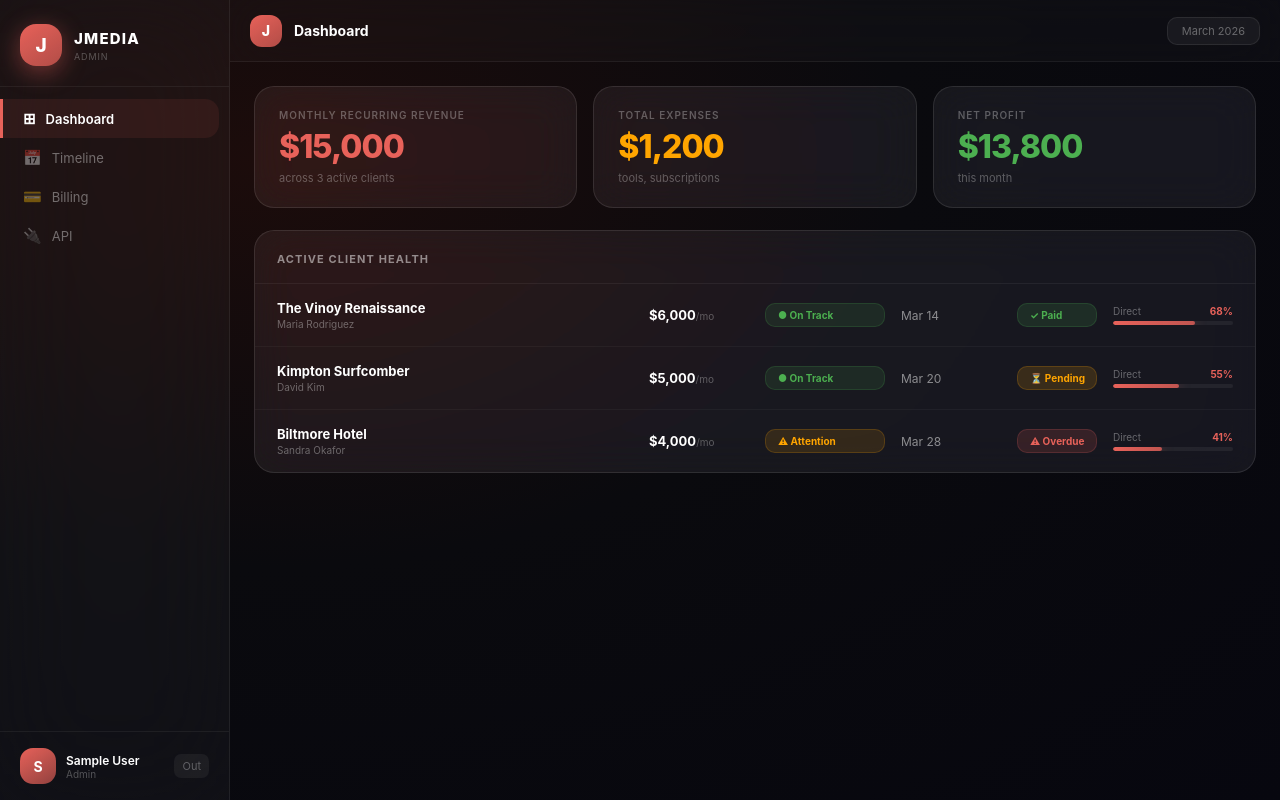
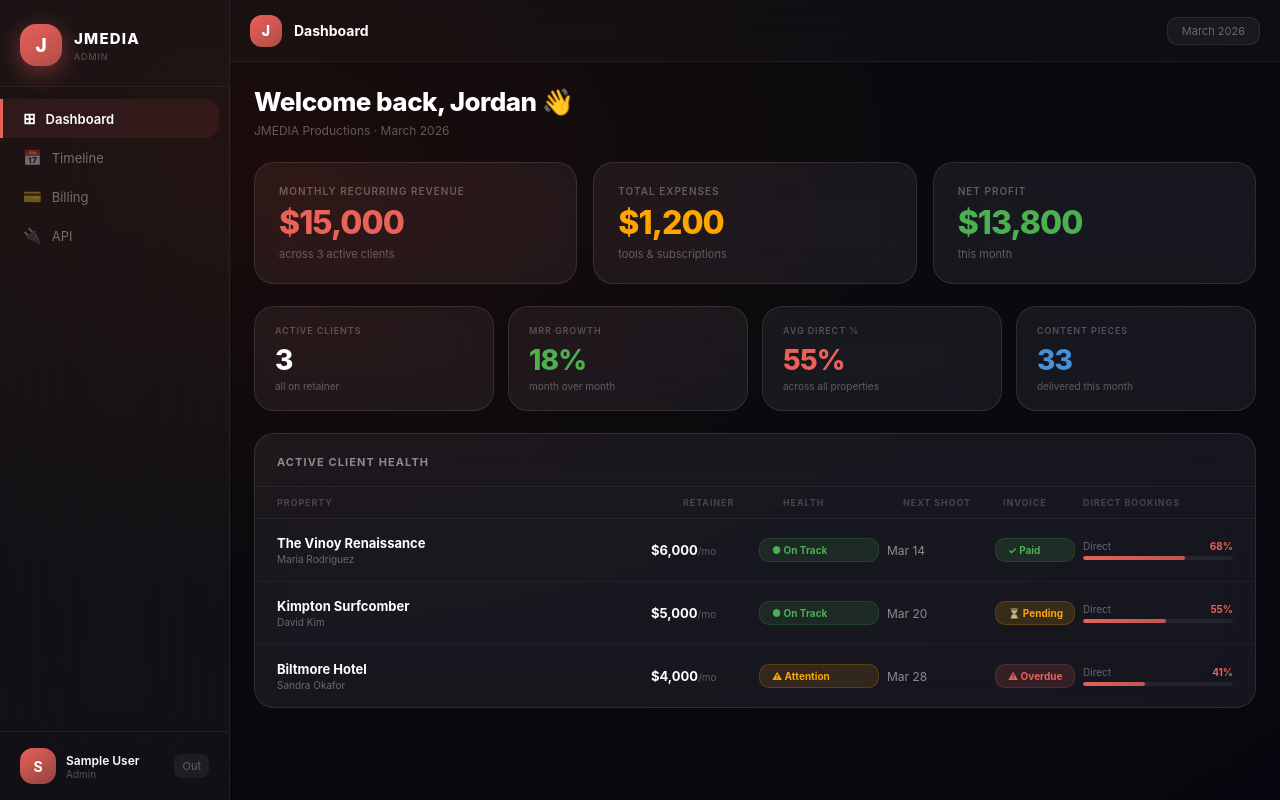
Before and after one commit to Jroberson27/jmedia-portal, a Next.js app: page /admin/dashboard in a window 1280 px wide. Built offline with nearby package versions, Linux system fonts and the light colour scheme; sample sign-in values are in the browser's storage.

Commit message:
Update AdminDashboard.js

```diff
--- a/components/views/AdminDashboard.js
+++ b/components/views/AdminDashboard.js
@@ -1,3 +1,97 @@
-// Full component code from this session
-// Drop in the complete AdminDashboard component code here
-export { default } from './AdminDashboardFull';
+import { useState } from 'react';
+import { CLIENTS, INVOICES } from '../../lib/data';
+import { CORAL, SUCCESS, WARNING, INFO, glass, FONT } from '../../lib/design';
+import AnimatedNumber from '../shared/AnimatedNumber';
+import AnimatedBar from '../shared/AnimatedBar';
+import StatusBadge from '../shared/StatusBadge';
+
+export default function AdminDashboard() {
+  const clients = Object.values(CLIENTS);
+  const mrr = clients.reduce((s,c) => s+c.retainer, 0);
+  const expenses = 1200;
+  const net = mrr - expenses;
+
+  return (
+    <div style={{ color:'#fff', fontFamily:FONT }}>
+      <style>{`
+        .admin-kpi-grid { display: grid; grid-template-columns: repeat(3,1fr); gap: 16px; margin-bottom: 22px; }
+        .admin-stat-grid { display: grid; grid-template-columns: repeat(4,1fr); gap: 14px; margin-bottom: 22px; }
+        .admin-table-row { display: grid; grid-template-columns: 1fr 100px 120px 100px 80px 150px; align-items: center; padding: 16px 22px; gap: 8px; }
+        .admin-table-head { display: grid; grid-template-columns: 1fr 100px 120px 100px 80px 150px; padding: 10px 22px; border-bottom: 1px solid rgba(255,255,255,0.06); }
+        @media (max-width: 768px) {
+          .admin-kpi-grid { grid-template-columns: 1fr !important; }
+          .admin-stat-grid { grid-template-columns: repeat(2,1fr) !important; }
+          .admin-table-row { grid-template-columns: 1fr 1fr !important; }
+          .admin-table-head { display: none !important; }
+        }
+      `}</style>
+
+      <div style={{ marginBottom:24 }}>
+        <div style={{ fontSize:26, fontWeight:800, letterSpacing:'-0.02em' }}>Welcome back, Jordan 👋</div>
+        <div style={{ fontSize:12, color:'rgba(255,255,255,0.32)', marginTop:6 }}>JMEDIA Productions · March 2026</div>
+      </div>
+
+      {/* MRR Strip */}
+      <div className="admin-kpi-grid">
+        {[
+          { label:'Monthly Recurring Revenue', value:mrr,      prefix:'$', color:CORAL,   sub:'across 3 active clients' },
+          { label:'Total Expenses',             value:expenses, prefix:'$', color:WARNING, sub:'tools & subscriptions' },
+          { label:'Net Profit',                 value:net,      prefix:'$', color:SUCCESS, sub:'this month' },
+        ].map((k,i) => (
+          <div key={i} style={{ ...glass, padding:'22px 24px' }}>
+            <div style={{ fontSize:10, fontWeight:600, letterSpacing:'0.1em', textTransform:'uppercase', color:'rgba(255,255,255,0.3)', marginBottom:10 }}>{k.label}</div>
+            <AnimatedNumber target={k.value} prefix={k.prefix} color={k.color} fontSize={32} duration={1600+i*200}/>
+            <div style={{ fontSize:11, color:'rgba(255,255,255,0.3)', marginTop:8 }}>{k.sub}</div>
+          </div>
+        ))}
+      </div>
+
+      {/* Stat Cards */}
+      <div className="admin-stat-grid">
+        {[
+          { label:'Active Clients', value:3,  suffix:'',  color:'#fff',    sub:'all on retainer' },
+          { label:'MRR Growth',     value:18, suffix:'%', color:SUCCESS,   sub:'month over month' },
+          { label:'Avg Direct %',   value:55, suffix:'%', color:CORAL,     sub:'across all properties' },
+          { label:'Content Pieces', value:33, suffix:'',  color:INFO,      sub:'delivered this month' },
+        ].map((k,i)=>(
+          <div key={i} style={{ ...glass, padding:'18px 20px' }}>
+            <div style={{ fontSize:9, fontWeight:600, letterSpacing:'0.1em', textTransform:'uppercase', color:'rgba(255,255,255,0.25)', marginBottom:10 }}>{k.label}</div>
+            <AnimatedNumber target={k.value} suffix={k.suffix} color={k.color} fontSize={28} duration={1400+i*100}/>
+            <div style={{ fontSize:10, color:'rgba(255,255,255,0.3)', marginTop:6 }}>{k.sub}</div>
+          </div>
+        ))}
+      </div>
+
+      {/* Client Health Table */}
+      <div style={{ ...glass, overflow:'hidden' }}>
+        <div style={{ padding:'16px 22px', borderBottom:'1px solid rgba(255,255,255,0.06)' }}>
+          <span style={{ fontSize:11, fontWeight:700, letterSpacing:'0.1em', textTransform:'uppercase', color:'rgba(255,255,255,0.5)' }}>Active Client Health</span>
+        </div>
+        <div className="admin-table-head">
+          {['Property','Retainer','Health','Next Shoot','Invoice','Direct Bookings'].map(h=>(
+            <div key={h} style={{ fontSize:9, fontWeight:700, letterSpacing:'0.1em', textTransform:'uppercase', color:'rgba(255,255,255,0.2)' }}>{h}</div>
+          ))}
+        </div>
+        {clients.map((c,i) => (
+          <div key={c.id} className="admin-table-row" style={{ borderBottom:i<clients.length-1?'1px solid rgba(255,255,255,0.04)':'none' }}>
+            <div>
+              <div style={{ fontSize:13, fontWeight:700 }}>{c.name}</div>
+              <div style={{ fontSize:10, color:'rgba(255,255,255,0.35)', marginTop:2 }}>{c.contact}</div>
+            </div>
+            <div style={{ fontSize:13, fontWeight:700 }}>${c.retainer.toLocaleString()}<span style={{ fontSize:10, color:'rgba(255,255,255,0.3)', fontWeight:400 }}>/mo</span></div>
+            <StatusBadge status={c.health}/>
+            <div style={{ fontSize:12, color:'rgba(255,255,255,0.5)' }}>{c.nextShoot}</div>
+            <StatusBadge status={c.invoiceStatus}/>
+            <div>
+              <div style={{ display:'flex', justifyContent:'space-between', marginBottom:4 }}>
+                <span style={{ fontSize:10, color:'rgba(255,255,255,0.35)' }}>Direct</span>
+                <span style={{ fontSize:10, fontWeight:700, color:CORAL }}>{c.directBookings}%</span>
+              </div>
+              <AnimatedBar value={c.directBookings} color={CORAL} height={4} delay={i*100}/>
+            </div>
+          </div>
+        ))}
+      </div>
+    </div>
+  );
+}
```
